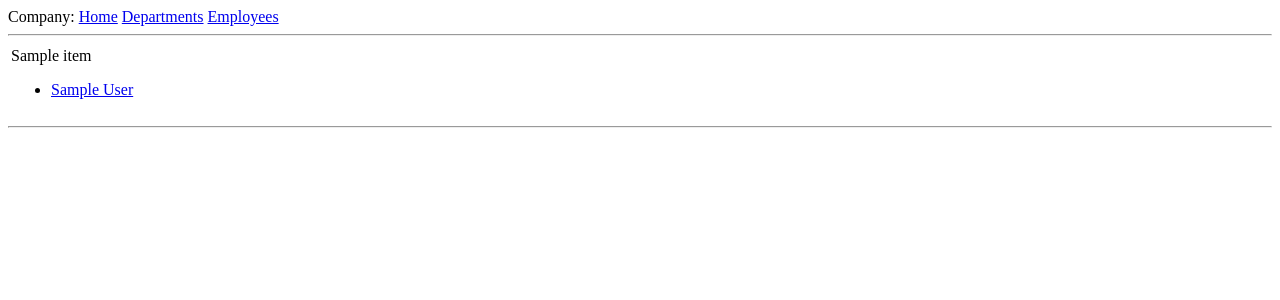
After one commit to AntonKopiika/epam_project, a Flask app: page /department in a window 1280 px wide. The commit adds this page. Shown: the top 300 px of the page. Run offline with Flask 2, Linux system fonts and the light colour scheme; a database or web service that is not in the repository returns one stand-in record (values such as "Sample title"); data that the repository does not hold is empty.

Commit message:
create templates for describing departments and employees

```diff
--- /dev/null
+++ b/src/templates/_department.html
@@ -0,0 +1,16 @@
+<table>
+    <tr valign="top">
+        <td>{{ department.name }} <br>
+            {% if department.employees %}
+                <ul>
+                    {% for employee in department.employees %}
+                        <li>
+                            <a href="{{ url_for('employee', uuid=employee.uuid) }}">{{ employee.first_name+" "+employee.last_name }}</a>
+                        </li>
+                    {% endfor %}
+                </ul>
+            {% endif %}
+        </td>
+    </tr>
+</table>
+<hr/>
--- a/src/templates/base.html
+++ b/src/templates/base.html
@@ -5,6 +5,13 @@
     <title>Epam Project - {{ title }}</title>
 </head>
 <body>
+<div>
+    Company:
+    <a href="{{ url_for('index') }}">Home</a>
+    <a href="{{ url_for( 'department' ) }}">Departments</a>
+    <a href="{{ url_for("employee") }}">Employees</a>
+</div>
+<hr>
 {% block content %}{% endblock %}
 
 </body>
--- /dev/null
+++ b/src/templates/department.html
@@ -0,0 +1,6 @@
+{% extends "base.html" %}
+{% block content %}
+    {% for department in departments %}
+        {% include "_department.html" %}
+    {% endfor %}
+{% endblock %}
--- /dev/null
+++ b/src/templates/employee.html
@@ -0,0 +1,6 @@
+{% extends "base.html" %}
+{% block content %}
+    {% for employee in employees %}
+        {% include "_employee.html" %}
+    {% endfor %}
+{% endblock %}
--- a/src/views/routes.py
+++ b/src/views/routes.py
@@ -1,3 +1,5 @@
+import requests
+
 from src import app
 from flask import render_template
 
@@ -8,6 +10,30 @@ def index():
     return render_template("index.html", title="Home")
 
 
+@app.route("/department")
+@app.route("/department/<uuid>")
+def department(uuid=None):
+    if not uuid:
+        request = requests.get("http://127.0.0.1:5000/api/department/")
+        departments = request.json()
+    else:
+        request = requests.get(f"http://127.0.0.1:5000/api/department/{uuid}")
+        departments = [request.json()]
+    return render_template("department.html", title="Department", departments=departments)
+
+
+@app.route("/employee")
+@app.route("/employee/<uuid>")
+def employee(uuid=None):
+    if not uuid:
+        request = requests.get("http://127.0.0.1:5000/api/employee/")
+        employees = request.json()
+    else:
+        request = requests.get(f"http://127.0.0.1:5000/api/employee/{uuid}")
+        employees = [request.json()]
+    return render_template("employee.html", title="Employee", employees=employees)
+
+
 @app.route("/about")
 def about():
     return render_template("about.html", title="About")
```
Also changed, not shown: src/templates/_employee.html (added, +10 -0 lines).
